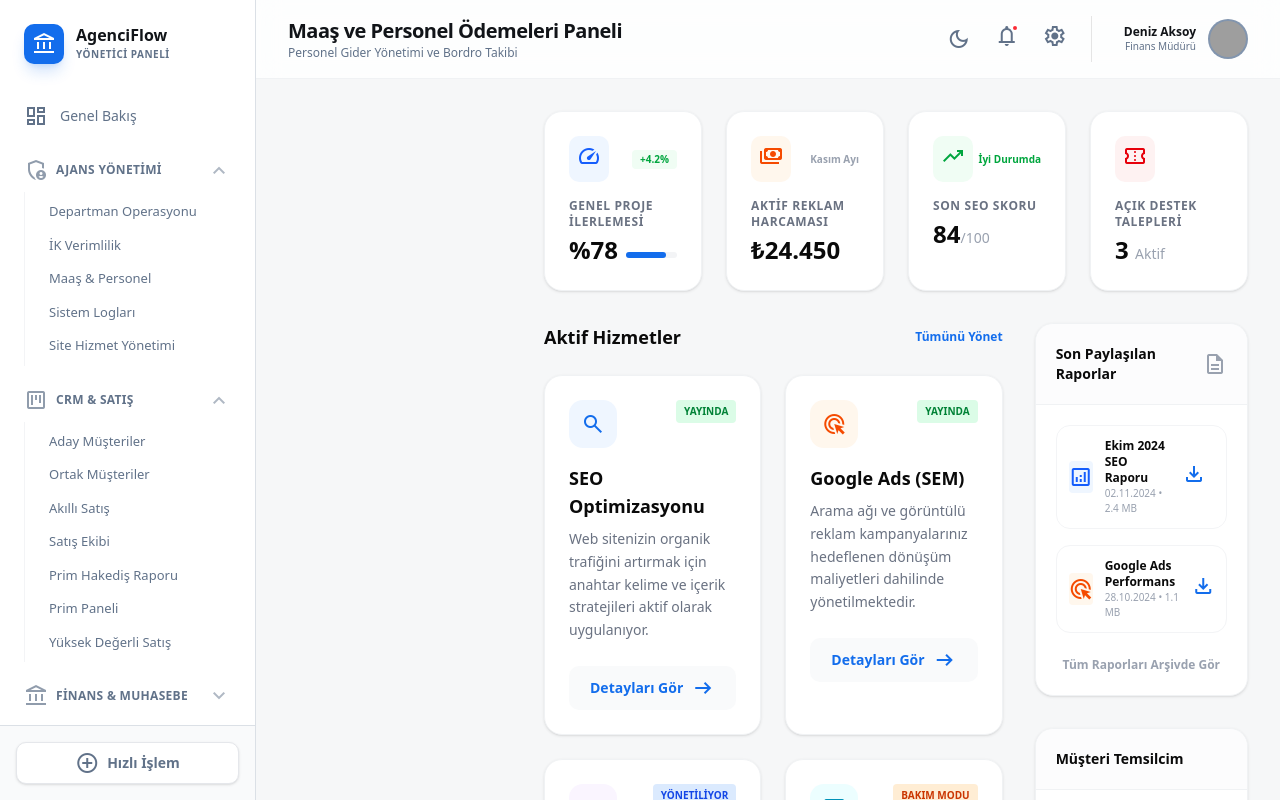
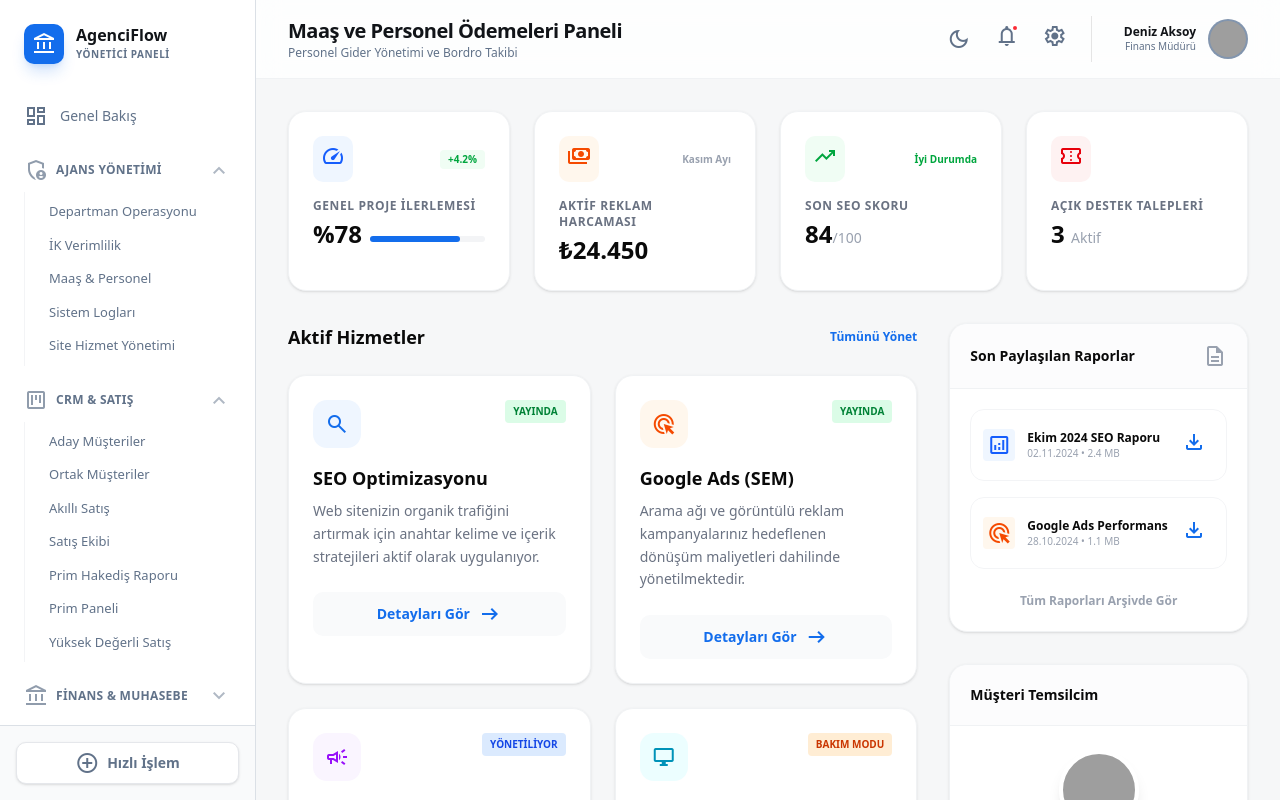
Before and after one commit to celaluysl/agencycrm, a Next.js app: page /client-portal/musteri-portali-kontrol-paneli in a window 1280 px wide. Built offline with nearby package versions, Linux system fonts and the light colour scheme; grey boxes are pictures that could not be loaded.

Commit message:
fix(client-portal): strip hardcoded ml-64 margins from page content

```diff
--- a/app/(dashboard)/client-portal/musteri-portali-kontrol-paneli/page.tsx
+++ b/app/(dashboard)/client-portal/musteri-portali-kontrol-paneli/page.tsx
@@ -5,7 +5,7 @@ import React from "react";
 
 export default function Page() {
   return (
-    <div className="flex-1 flex flex-col ml-64 p-8">
+    <div className="flex-1 flex flex-col p-8">
 
 
 <div className="grid grid-cols-1 md:grid-cols-2 lg:grid-cols-4 gap-6 mb-8">
--- a/import-html.ts
+++ b/import-html.ts
@@ -139,6 +139,8 @@ for (const [filename, targetPath] of Object.entries(fileMap)) {
         mainClass = mainClass.replace(/bg-[a-zA-Z0-9-\[\]]+/g, '').replace(/text-[a-zA-Z0-9-\[\]]+/g, '').replace(/dark:[a-zA-Z0-9-\[\]]+/g, '');
         // Remove structural classes from main to avoid duplicating Dashboard layout flex/overflow logic
         mainClass = mainClass.replace(/(?:^|\s)(flex-1|flex-col|flex|overflow-y-auto|overflow-x-hidden|overflow-hidden|h-screen|w-full|custom-scrollbar)(?=\s|$)/g, ' ');
+        // Remove hardcoded left margins (like ml-64, md:ml-64, lg:ml-72) that create double offsets in dashboard layout
+        mainClass = mainClass.replace(/(?:^|\s)((?:md:|lg:|xl:|sm:)?ml-\d+|ml-\[\d+(?:px|rem)?\])(?=\s|$)/g, ' ');
 
         let jsxContent = htmlToJsx(mainContent || '');
 
```
Also changed, not shown: 1 other file (tests, documents, lock files or other folders).
